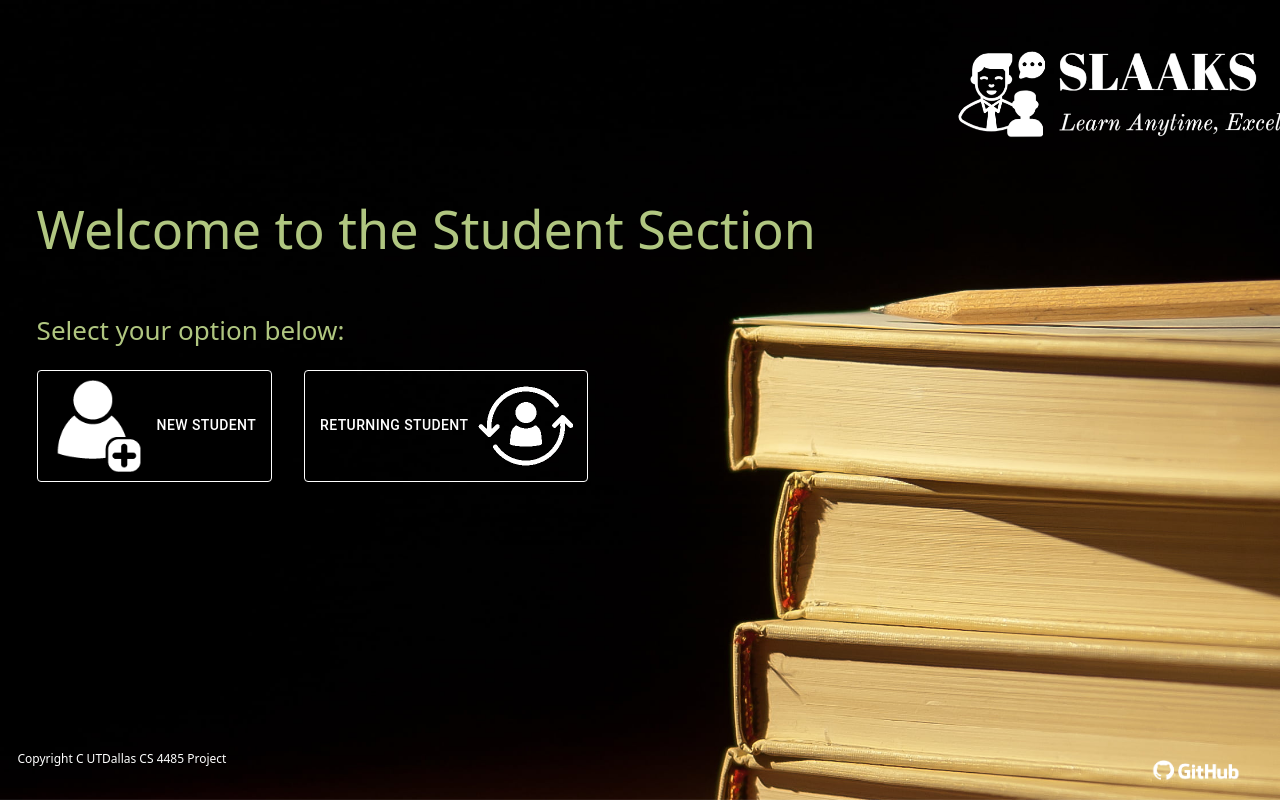
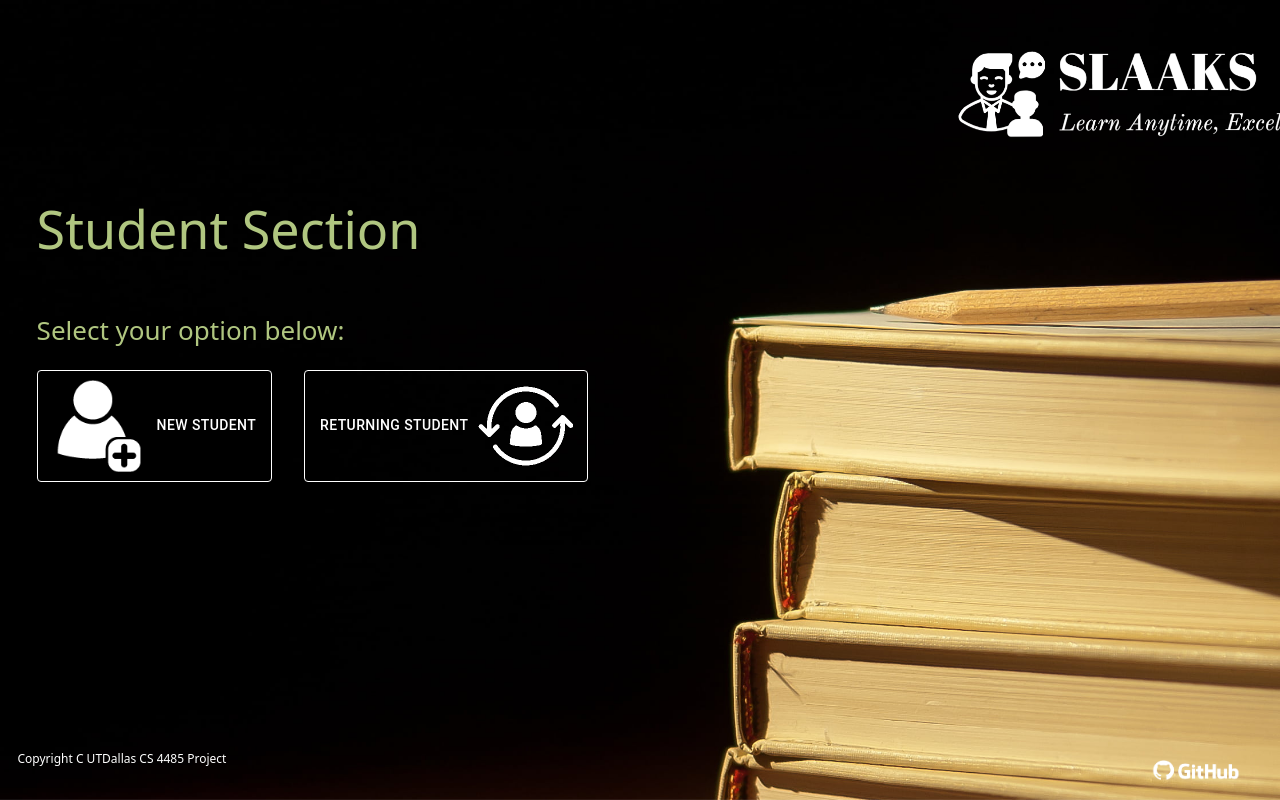
Before and after one commit to shrijxn/CS4485project, a React (Create React App) app: page /landing/Student in a window 1280 px wide. Built offline with nearby package versions, Linux system fonts and the light colour scheme.

Commit message:
Update LandingPage.js

```diff
--- a/src/components/LandingPage.js
+++ b/src/components/LandingPage.js
@@ -25,9 +25,7 @@ function LandingPage() {
 
   return (
     <div style={{ textAlign: "center" }}>
-      <h2 className="header-animated-text">
-        Welcome to the {typeCapitalized} Section
-      </h2>
+      <h2 className="header-animated-text">{typeCapitalized} Section</h2>
       <p className="header2-animated-text">Select your option below:</p>
       <Link
         to={`/${type}Signup`}
```
